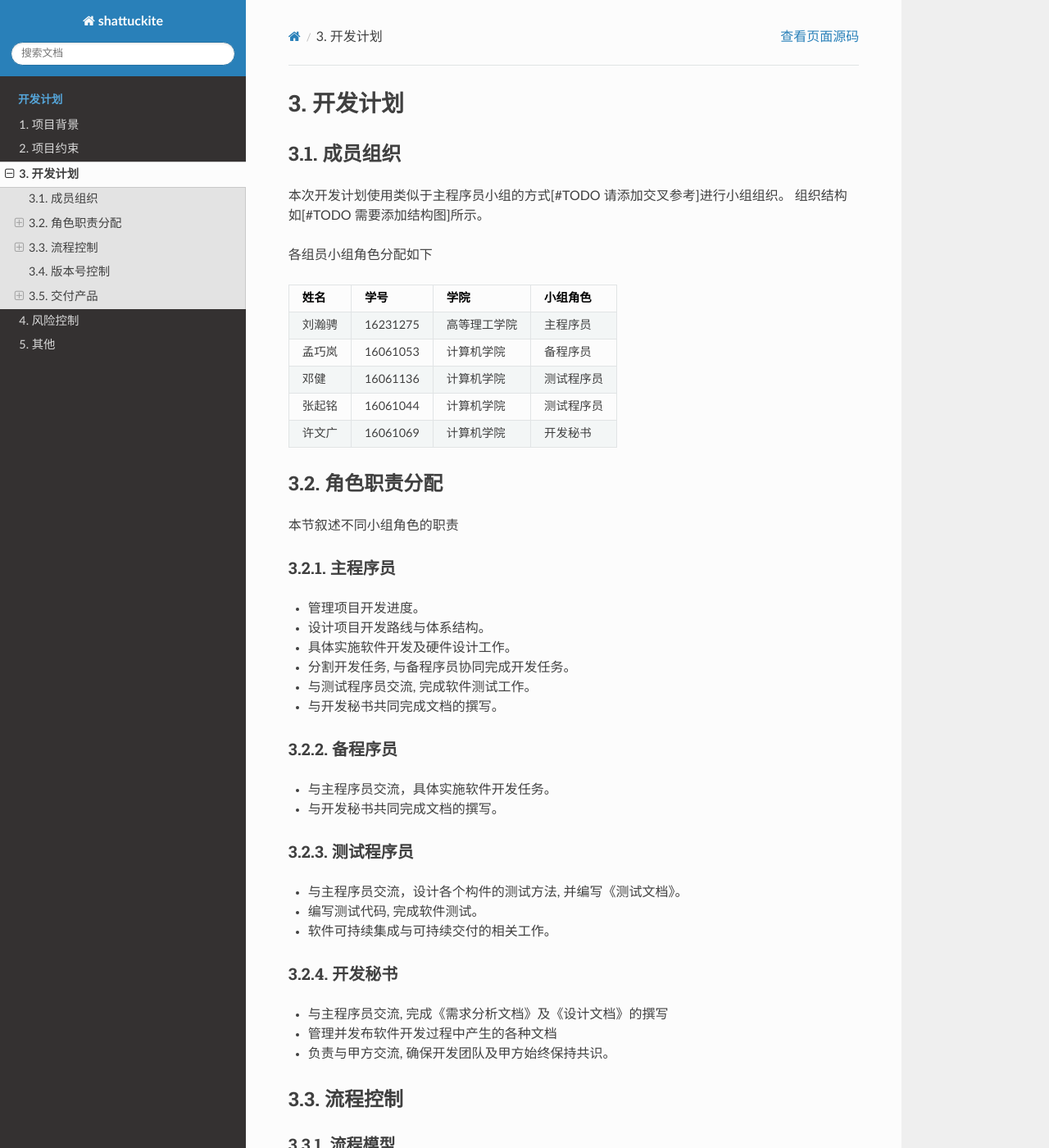
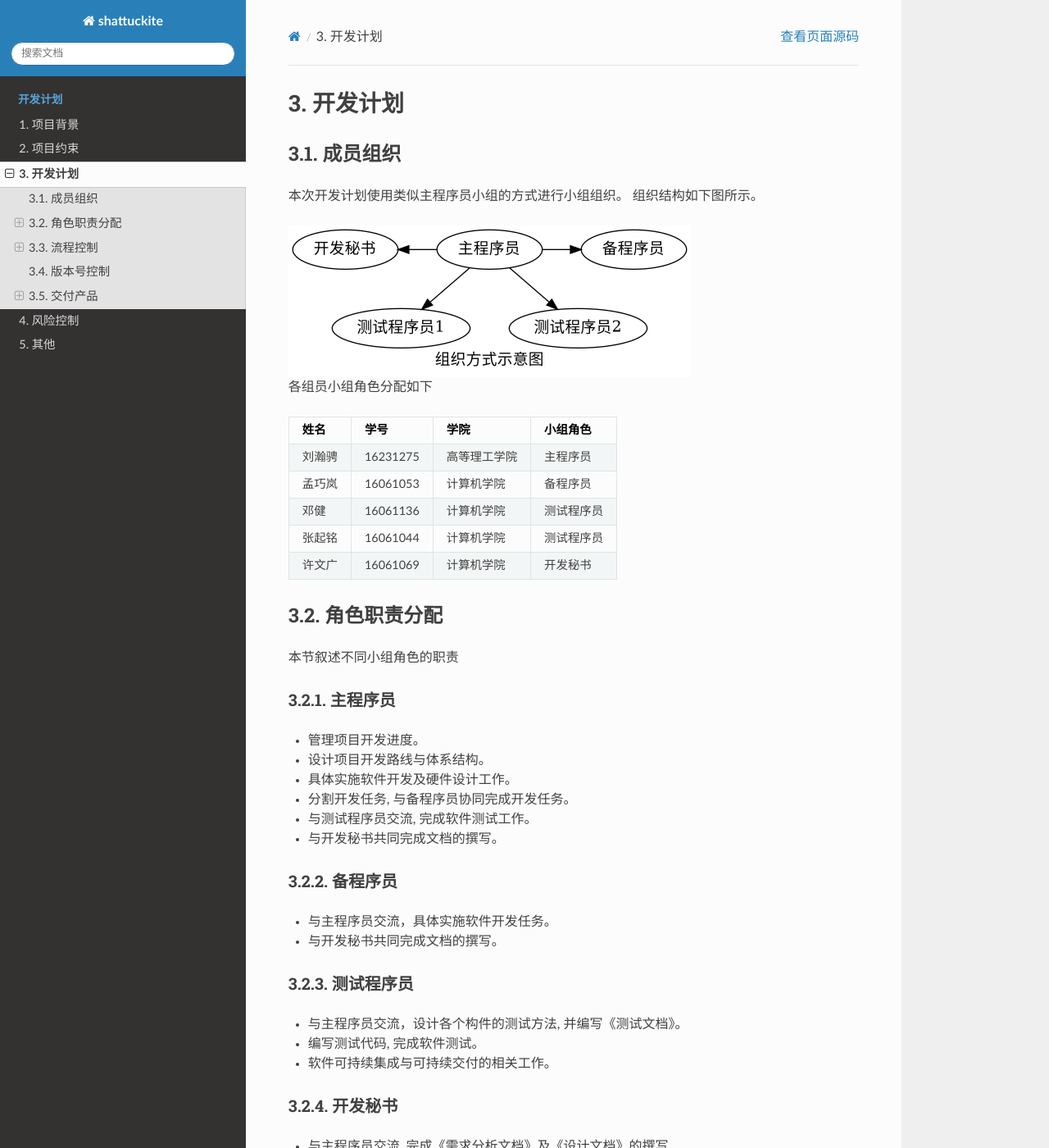
Before and after one commit to wenguang1998/shattuckite-doc, a Sphinx documentation site: the page built from projectPlan/source/plan/devplan.rst, in a window 1280 px wide and 1400 px high. Shown: the whole window at 82% size. Built offline with Sphinx 7.4.7 and the Read the Docs theme 2.0.0, drawn with Linux system fonts in a browser that asks for light colours; some of the changed lines change nothing that is shown.

Commit message:
添加dot组织结构图

```diff
--- a/projectPlan/source/conf.py
+++ b/projectPlan/source/conf.py
@@ -46,6 +46,8 @@ extensions = [
     'sphinx.ext.ifconfig',
     'sphinx.ext.viewcode',
     'sphinx.ext.githubpages',
+    'sphinxcontrib.plantuml',
+    'sphinx.ext.graphviz',
 ]
 
 # Add any paths that contain templates here, relative to this directory.
--- a/projectPlan/source/plan/devplan.rst
+++ b/projectPlan/source/plan/devplan.rst
@@ -4,7 +4,29 @@
 成员组织
 ************
 
-本次开发计划使用类似于主程序员小组的方式[#TODO 请添加交叉参考]进行小组组织。 组织结构如[#TODO 需要添加结构图]所示。
+本次开发计划使用类似主程序员小组的方式进行小组组织。 组织结构如下图所示。
+
+.. graphviz::
+
+   digraph foo {
+       label = "组织方式示意图";
+       nodesep=0.5
+       secretary[label="开发秘书",pos="0,0!"]
+       p1[label="主程序员"]
+       p2[label="备程序员"]
+       pt1[label="测试程序员1"]
+       pt2[label="测试程序员2"]
+       p1 -> secretary[headport=e];
+       p1 -> p2[tailport=e,headport=w];
+       p1 -> pt1;
+       p1 -> pt2;
+      {
+          rank=same;
+          secretary->p1[style=invis];
+        p1->p2[style=invis];
+      }
+   }
+
 
 各组员小组角色分配如下
 
```
